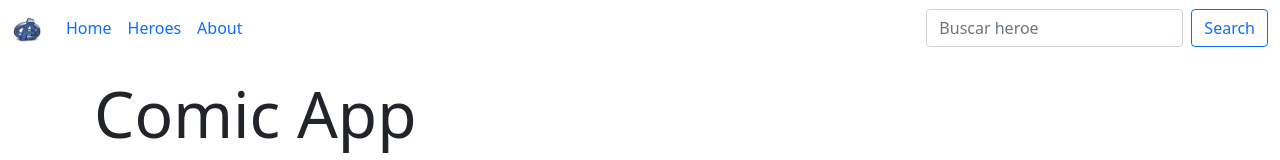
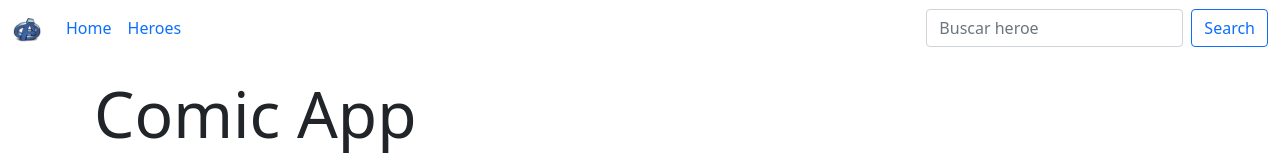
Before and after one commit to MaryKattyVO/busqueda-de-heroes, an Angular app: page /home in a window 1280 px wide. Shown: the top 160 px of the page. Built offline with nearby package versions, Linux system fonts and the light colour scheme.

Commit message:
modificación de la barra de navegación

```diff
--- a/src/app/components/shared/navbar/navbar.component.html
+++ b/src/app/components/shared/navbar/navbar.component.html
@@ -15,9 +15,9 @@
           <li class="nav-item" routerLinkActive="active">
             <a class="nav-link" [routerLink]="['heroes']">Heroes</a>
           </li>
-          <li class="nav-item" routerLinkActive="active">
+          <!-- <li class="nav-item" routerLinkActive="active">
             <a class="nav-link" [routerLink]="['about']">About</a>
-          </li>
+          </li> -->
         </ul>
         <div class="d-flex">
           <input class="form-control me-2" type="search" placeholder="Buscar heroe" aria-label="Search" (keyup.enter)="buscarHeroe(buscarTexto.value)" #buscarTexto>
```
